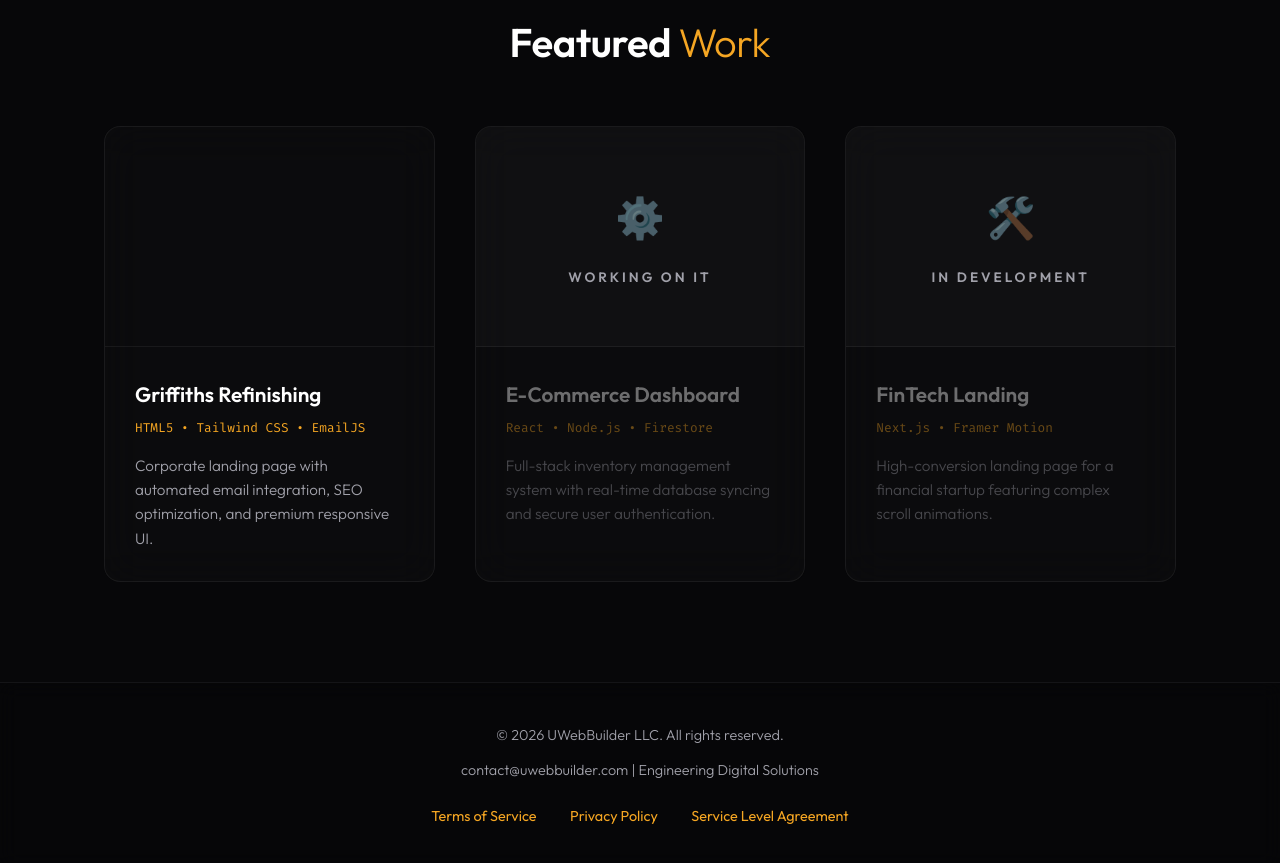
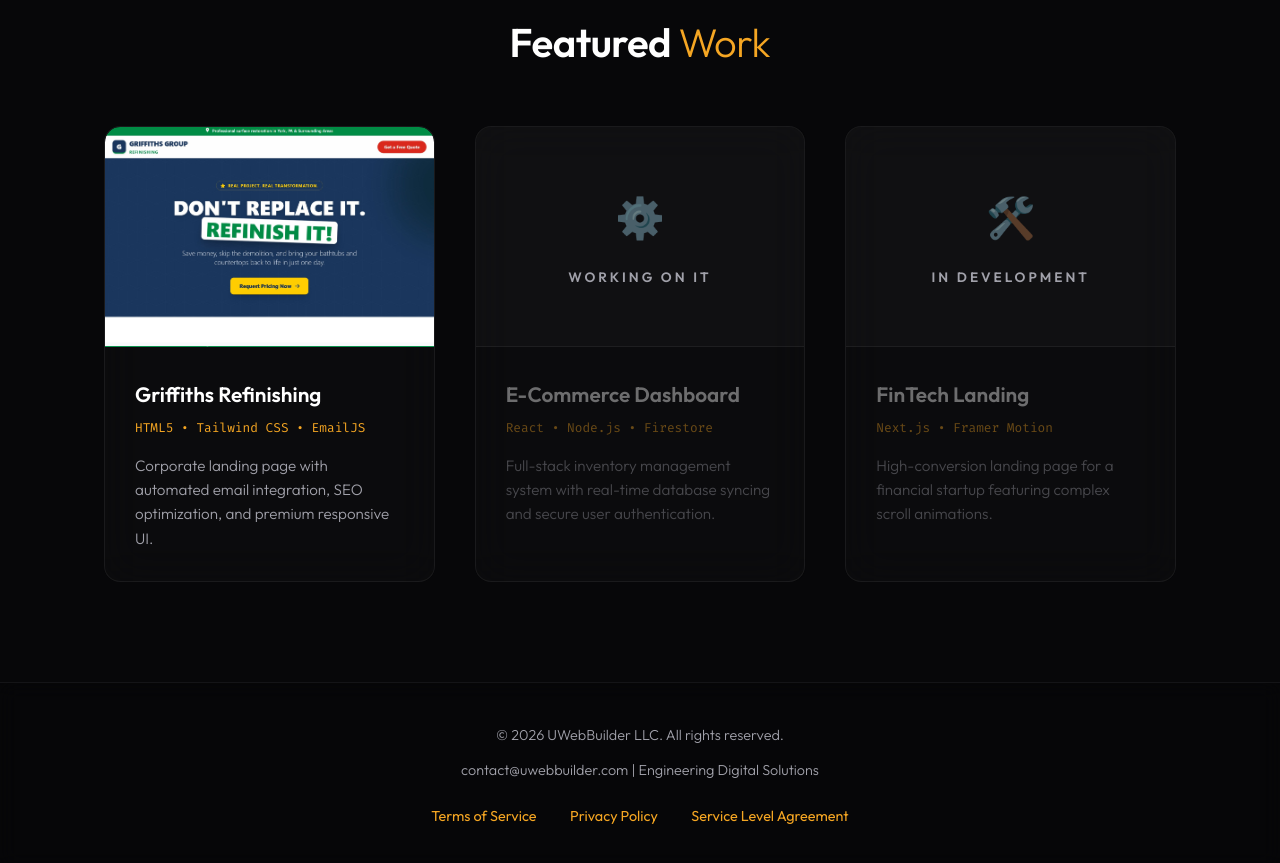
Before and after one commit to manuelehm14-design/TwebStudio, a plain HTML site: page index.html in a window 1280 px wide. Shown: the part 1280-2143 px from the top of the page. Drawn offline with Linux system fonts and the light colour scheme.

Commit message:
agregando grifi last

```diff
--- a/index.html
+++ b/index.html
@@ -429,7 +429,7 @@
                 <!-- PROYECTO 1: GRIFFITHS REFINISHING -->
                 <div class="project-card animate-on-scroll" style="transition-delay: 0.1s;">
                     <a href="https://www.griffiths-group-refinishing.com/" target="_blank" style="text-decoration: none; display: block;">
-                        <div class="project-img" style="background-image: url('images/griffiths-preview.jpg'); background-size: cover; background-position: top; border-radius: 15px 15px 0 0;">
+                        <div class="project-img" style="background-image: url('griffiths-preview.jpg.jpg'); background-size: cover; background-position: top; border-radius: 15px 15px 0 0;">
                         </div>
                     </a>
                     <div class="project-info">
```
Also changed, not shown: griffiths-preview.jpg.jpg (added), griffiths-preview.jpg.png (deleted).
